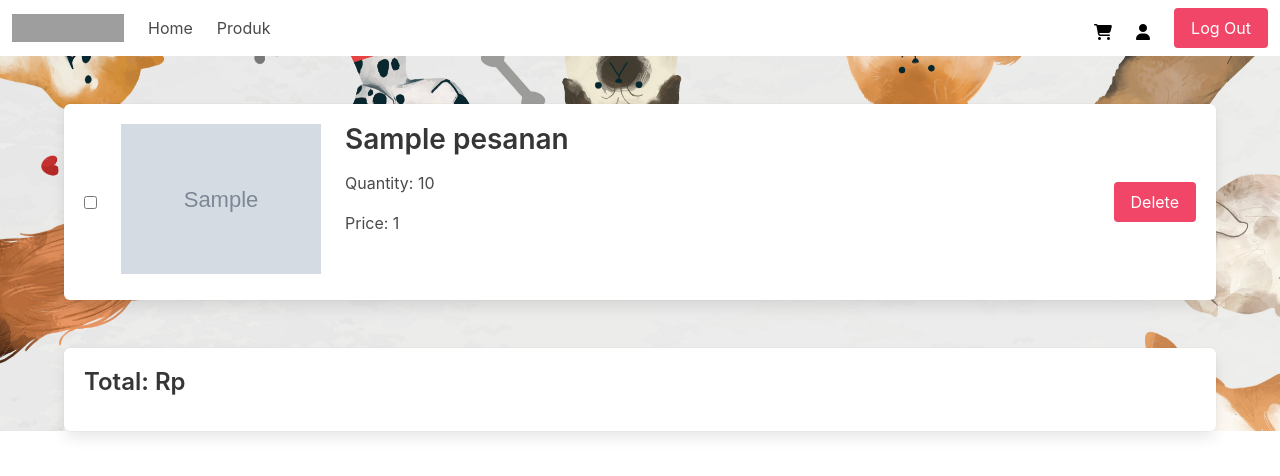
After one commit to triagungp/x, a Flask app: page /keranjang in a window 1280 px wide. The commit adds this page. Shown: the top 476 px of the page. Run offline with Flask 3, Linux system fonts and the light colour scheme; grey boxes marked "Sample" are stand-in pictures; a database or web service that is not in the repository returns one stand-in record (values such as "Sample title"); some libraries are stand-ins or nearby versions; grey boxes are pictures that could not be loaded.

Commit message:
menambah kode baru

```diff
--- a/app.py
+++ b/app.py
@@ -265,7 +265,8 @@ def buy_product():
 @app.route('/cart', methods=['POST'])
 def add_to_cart():
     product_id = request.form['produk._id']
-
+    harga_produk = int(request.form['harga_produk'])
+    foto_produk = request.form['foto_produk']
     email_pemesan = request.form['email_pemesan']
     nama_produk = request.form['nama_produk']
     alamat = request.form['alamat']
@@ -274,11 +275,16 @@ def add_to_cart():
     quantity_key = f'insert_cart_{product_id}'
     jumlah_pesanan = int(request.form.get(quantity_key))
 
+    total_harga = harga_produk * jumlah_pesanan
+
     pesanan_data = {
         'email_pemesan': email_pemesan,
         'nama_produk': nama_produk,
         'jumlah_pesanan': jumlah_pesanan,
         'alamat': alamat,
+        'foto_produk': foto_produk,
+        'harga_produk': harga_produk,
+        'total_harga': total_harga,
         'status_pemesanan': status_pemesanan
     }
 
@@ -286,6 +292,20 @@ def add_to_cart():
 
     return redirect(url_for('show_produk'))
 
+@app.route('/keranjang')
+def keranjang():
+    cart_items_cursor = db.pesanan.find({'status_pemesanan': 'In Cart'})
+    cart_items = list(cart_items_cursor)
+
+    return render_template('keranjang.html', cart_items=cart_items)
+
+@app.route('/delete_cart_item', methods=['POST'])
+def delete_cart_item():
+    cart_item_id = request.form['cart_item_id']
+
+    db.pesanan.delete_one({'_id': ObjectId(cart_item_id)})
+    print(f"Deleted cart item with ID: {cart_item_id}")
+    return redirect(url_for('keranjang'))
 
 @app.route('/profile', methods=['GET', 'POST'])
 def profile():
--- /dev/null
+++ b/templates/keranjang.html
@@ -0,0 +1,133 @@
+<!DOCTYPE html>
+<html lang="en">
+
+<head>
+    <meta charset="UTF-8">
+    <meta name="viewport" content="width=device-width, initial-scale=1.0">
+    <link rel="stylesheet" href="https://cdn.jsdelivr.net/npm/bulma@0.9.4/css/bulma.min.css">
+    <script src="https://code.jquery.com/jquery-3.6.0.min.js"></script>
+    <script src="https://cdnjs.cloudflare.com/ajax/libs/jquery-cookie/1.4.1/jquery.cookie.js"></script>
+    <link rel="stylesheet" href="https://cdnjs.cloudflare.com/ajax/libs/font-awesome/6.5.1/css/all.min.css"
+        integrity="sha512-DTOQO9RWCH3ppGqcWaEA1BIZOC6xxalwEsw9c2QQeAIftl+Vegovlnee1c9QX4TctnWMn13TZye+giMm8e2LwA=="
+        crossorigin="anonymous" referrerpolicy="no-referrer" />
+    <link href="{{ url_for('static', filename='style.css') }}" rel="stylesheet">
+    <title>Login</title>
+</head>
+<style>
+    body {
+        background-image: url("{{ url_for('static', filename='background.jpg') }}");
+        background-size: cover;
+        background-position: center;
+        background-repeat: repeat-y;
+        background-attachment: fixed;
+        margin: 0;
+    }
+</style>
+
+<body>
+    <nav class="navbar" role="navigation" aria-label="main navigation">
+        <div class="navbar-brand">
+            <a class="navbar-item" href="https://bulma.io">
+                <img src="https://bulma.io/images/bulma-logo.png" width="112" height="28">
+            </a>
+            <a role="button" class="navbar-burger" aria-label="menu" aria-expanded="false"
+                data-target="navbarBasicExample">
+                <span aria-hidden="true"></span>
+                <span aria-hidden="true"></span>
+                <span aria-hidden="true"></span>
+            </a>
+        </div>
+        <div id="navbarBasicExample" class="navbar-menu">
+            <div class="navbar-start">
+                <a class="navbar-item" href="/">
+                    Home
+                </a>
+                <a class="navbar-item" href="/produk">
+                    Produk
+                </a>
+            </div>
+            <div class="navbar-end">
+                <div class="navbar-item">
+                    <div class="buttons">
+                        <a href="" class="/cart mr-5">
+                            <i class="fa-solid fa-cart-shopping" style="color: black;"></i>
+                        </a>
+                        <a href="" class="/profile mr-5">
+                            <i class="fa-solid fa-user" style="color: black;"></i>
+                        </a>
+                        <a href="/logout" class="button is-danger">Log Out</a>
+                    </div>
+                </div>
+            </div>
+        </div>
+    </nav>
+
+    <section class="section">
+        <div id="post-box" class="container">
+            <div class="box">
+                <article class="media">
+                    <div class="media-content">
+                        <div class="content">
+                            {% if cart_items|length > 0 %}
+                            {% for item in cart_items %}
+                            <div class="cart-item-container">
+                                <div class="columns">
+                                    <div class="column is-narrow is-flex is-align-items-center">
+                                        <input type="checkbox" name="selected_items" value="{{ item['_id'] }}" data-price="{{ item.get('total_harga') }}" onclick="calculateTotal()">
+                                    </div>
+                                    <div class="column is-narrow">
+                                        {% if item.foto_produk and item.foto_produk != 'default.jpg' %}
+                                        <img src="{{ url_for('static', filename='produk/' + item.foto_produk) }}"
+                                            alt="{{ item.nama_produk }} Image" width="200">
+                                    {% else %}
+                                        <img src="{{ url_for('static', filename='produk/default.jpg') }}"
+                                            alt="Default Image" width="200">
+                                    {% endif %}
+                                    </div>
+                                    <div class="column">
+                                        <div class="cart-item">
+                                            <h2>{{ item.get('nama_produk') }}</h2>
+                                            <p>Quantity: {{ item.get('jumlah_pesanan') }}</p>
+                                            <p>Price: {{ item.get('total_harga') }}</p>
+
+                                        </div>
+                                    </div>
+                                    <div class="column is-narrow is-flex is-align-items-center">
+                                        <form action="{{ url_for('delete_cart_item') }}" method="post">
+                                            <input type="hidden" name="cart_item_id" value="{{ item['_id'] }}">
+                                            <button type="submit" class="button is-danger">Delete</button>
+                                        </form>
+                                    </div>
+                                </div>
+                            </div>
+                            {% endfor %}
+                            {% else %}
+                            <div class="notification is-white is-flex is-justify-content-center">
+                                <h1 style="font-size: 40px;"><strong>Your cart is empty.</strong></h1>
+                            </div>
+                            {% endif %}
+                        </div>
+                    </div>
+                </article>
+            </div>
+        </div>
+    </section>
+
+    <div id="post-box" class="container">
+        <div class="box">
+            <article class="media">
+                <div class="media-content">
+                    <div class="content">
+                        <div class="total-container">
+                            <h3 id="total-display">Total: Rp</h3>
+                        </div>
+                    </div>
+                </div>
+            </article>
+        </div>
+    </div>
+
+
+</body>
+
+</html>
```
Also changed, not shown: templates/produk.html (+17 -4 lines), static/produk/Friskies_Party_Mix.jpg (added).
